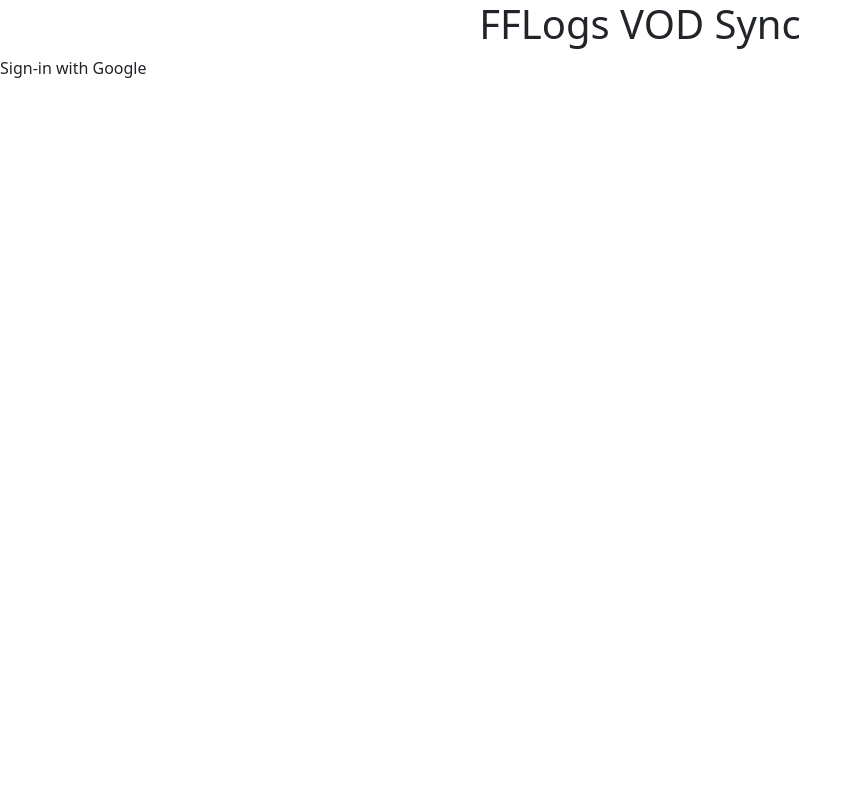
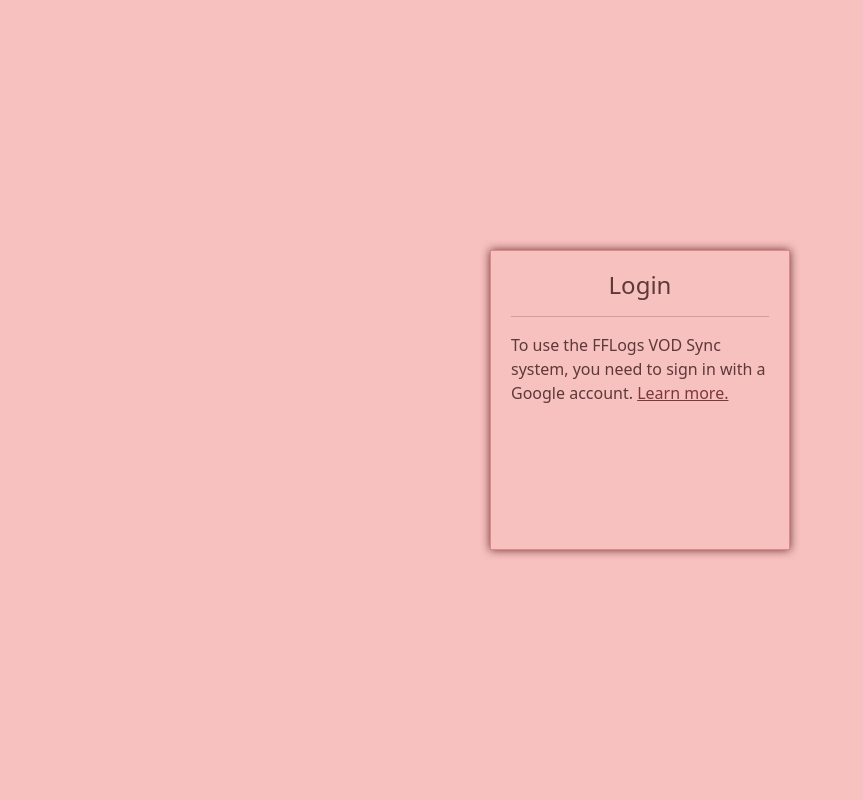
Before and after one commit to VanillaDevelop/TwitchVodSync, a Flask app: template templates/index.html in a window 1280 px wide. Shown: the whole page, without its empty margins (0-863 px from the left). Run offline with Flask 2, Linux system fonts and the light colour scheme; the template is opened without the code that fills it: most values are stand-ins (such as "Sample title", 1, 10 or a date in 2020); some libraries are stand-ins or nearby versions.

Commit message:
Login page styling etc, adding some info
Barring some bug where sometimes the google request doesn't work.

```diff
--- a/app.py
+++ b/app.py
@@ -44,7 +44,6 @@ def login():
         id_info = id_token.verify_oauth2_token(request.form["credential"], google_auth_request.Request(), google_id)
         if "email" in id_info:
             session["user"] = id_info["email"]
-
             return redirect(host_url + url_for("home"))
         return redirect(host_url + url_for("index"))
     except ValueError:
--- /dev/null
+++ b/static/loginpage.css
@@ -0,0 +1,19 @@
+#login-info
+{
+    max-width:300px;
+    min-height:300px;
+    padding: 20px;
+    border: 1px solid #DE8785;
+    background-color: #F7C1C0;
+    filter: drop-shadow(0px 0px 5px #632D2C);
+    display: flex;
+    flex-direction: column;
+    justify-content: space-between;
+}
+
+html,
+body,
+.center
+{
+    height: 100%;
+}
--- a/static/style.css
+++ b/static/style.css
@@ -0,0 +1,16 @@
+a {
+    color: #7A3836;
+}
+
+body
+{
+    background-color: #F7C1C0;
+    color: #5D3938;
+}
+
+.center
+{
+    display: flex;
+    align-items: center;
+    justify-content: center;
+}
--- a/templates/index.html
+++ b/templates/index.html
@@ -1,14 +1,61 @@
 {% extends "template.html" %}
 
+{% block head %}
+    <link rel="stylesheet" href="{{  url_for('static', filename='loginpage.css') }}">
+{% endblock %}
+
 {% block body %}
-    <div class="container">
-        <h1 class="text-center">FFLogs VOD Sync</h1>
+
+<!-- Info Modal -->
+<div class="modal fade" id="googleModal" tabindex="-1" aria-labelledby="googleModalLaunch" aria-hidden="true">
+  <div class="modal-dialog">
+    <div class="modal-content">
+      <div class="modal-header">
+        <h5 class="modal-title" id="googleModalTitle">Google Sign-In Info</h5>
+        <button type="button" class="btn-close" data-bs-dismiss="modal" aria-label="Close"></button>
       </div>
-    Sign-in with Google
+      <div class="modal-body">
+            <p>
+                <strong>Why do I need an account for this application?</strong><br />
+                FFLogs VOD Sync needs to authenticate you using a variety of services: FFLogs, Twitch, and YouTube. When you
+                do this, you provide FFLogs VOD Sync with certain authorization privileges (such as requesting information on
+                private logs or videos). To store these authorization tokens, we need to link them by authenticating you
+                (verifying your identity). This is what the Google Sign-In service provides.
+            </p>
+            <p>
+                <strong>Why a Google account?</strong><br />
+                Google Sign-In was used due to the simplicity of authenticating users. The advantage for you is that
+                you do not need to trust the application with any login data - you provide no password to us.
+            </p>
+            <p>
+                <strong>What information am I giving you?</strong><br />
+                You are only providing us with your public Google Mail address that you use to log into this service.
+                This e-mail acts as your de-facto username for this application, to store other information you provide.
+            </p>
+      </div>
+      <div class="modal-footer">
+        <button type="button" class="btn btn-primary" data-bs-dismiss="modal">Got it!</button>
+      </div>
+    </div>
+  </div>
+</div>
+
+
+<div class="center">
+    <div id="login-info">
+        <div>
+            <h4 class="text-center">Login</h4>
+            <hr />
+            To use the FFLogs VOD Sync system, you need to sign in with a Google account.
+            <a id="googleModalLaunch" href="#" data-bs-toggle="modal" data-bs-target="#googleModal">
+              Learn more.
+            </a>
+        </div>
+        <div class="d-flex justify-content-end">
             <div id="g_id_onload"
             data-client_id="{{ google_client_id }}"
             data-login_uri="{{ host_url }}"
-         data-auto_prompt="true">
+            data-auto_prompt="false">
             </div>
             <div class="g_id_signin"
             data-type="standard"
@@ -18,6 +65,10 @@
             data-shape="rectangular"
             data-logo_alignment="left">
             </div>
+        </div>
+    </div>
+</div>
+
 
 {% endblock %}
 
--- a/templates/template.html
+++ b/templates/template.html
@@ -17,10 +17,14 @@
       integrity="sha384-EVSTQN3/azprG1Anm3QDgpJLIm9Nao0Yz1ztcQTwFspd3yD65VohhpuuCOmLASjC" crossorigin="anonymous">
     <link rel="stylesheet" href="{{  url_for('static', filename='style.css') }}">
 
+    {% block head %}
+    {% endblock %}
+
     <script
       src="https://code.jquery.com/jquery-3.6.1.min.js"
       integrity="sha256-o88AwQnZB+VDvE9tvIXrMQaPlFFSUTR+nldQm1LuPXQ="
       crossorigin="anonymous"></script>
+    <script src="https://cdn.jsdelivr.net/npm/bootstrap@5.0.2/dist/js/bootstrap.bundle.min.js" integrity="sha384-MrcW6ZMFYlzcLA8Nl+NtUVF0sA7MsXsP1UyJoMp4YLEuNSfAP+JcXn/tWtIaxVXM" crossorigin="anonymous"></script>
 
 </head>
 
```
Lines whose indentation alone changed are shown as unchanged.
